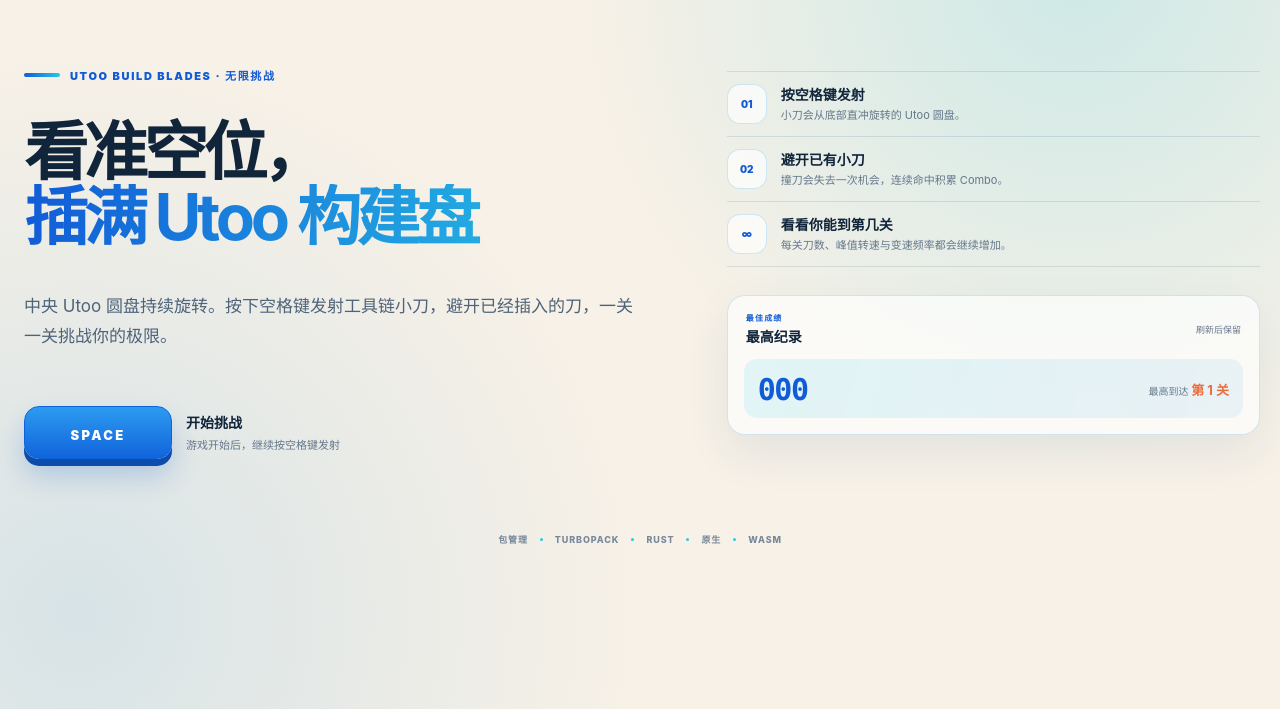
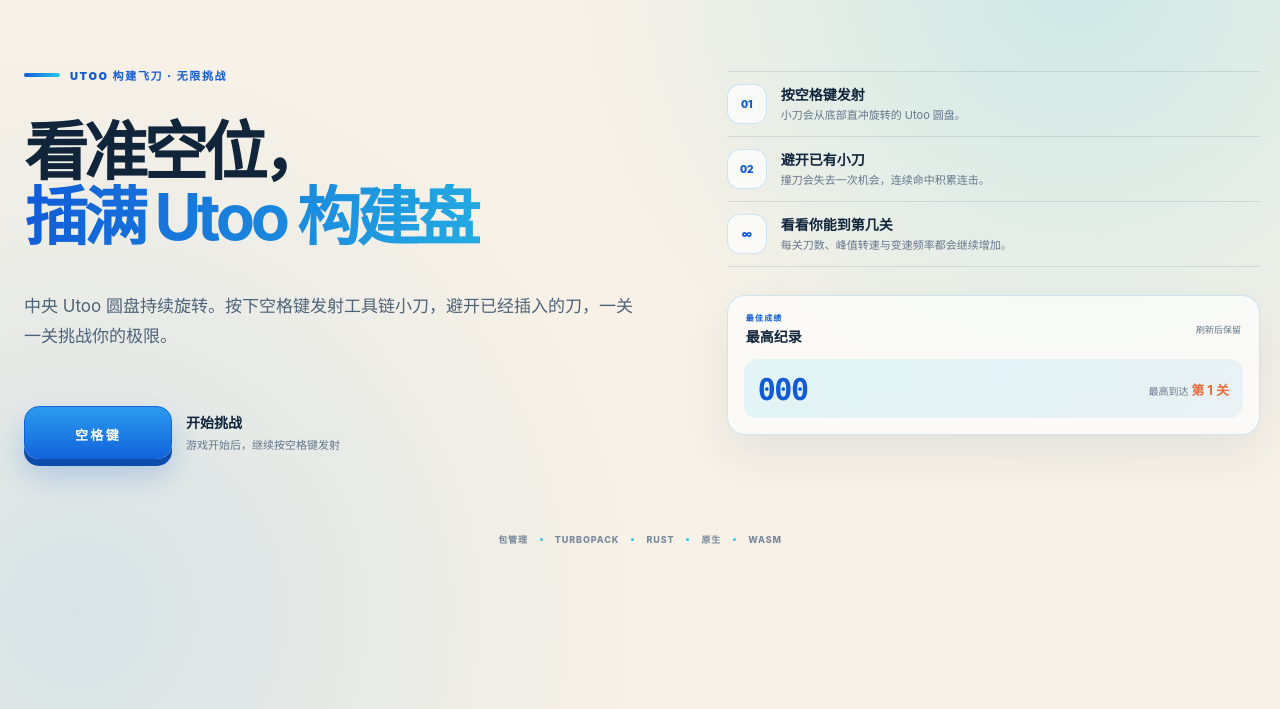
Before and after one commit to fireairforce/utoo-inclusions-game, a website: page index.html in a window 1280 px wide. Shown: the part 91-800 px from the top of the page. Drawn offline with Linux system fonts and the light colour scheme.

Commit message:
fix: localize remaining game copy

```diff
--- a/app.js
+++ b/app.js
@@ -82,7 +82,7 @@
 
     <main class="game-layout">
       <section class="intro" aria-labelledby="page-title">
-        <p class="eyebrow">UTOO BUILD BLADES · 无限挑战</p>
+        <p class="eyebrow">UTOO 构建飞刀 · 无限挑战</p>
         <h1 id="page-title">看准空位，<span>插满 Utoo 构建盘</span></h1>
         <p class="lead">中央 Utoo 圆盘持续旋转。按下空格键发射工具链小刀，避开已经插入的刀，一关一关挑战你的极限。</p>
 
@@ -93,7 +93,7 @@
           </div>
           <div class="step">
             <b>02</b>
-            <div><strong>避开已有小刀</strong><span>撞刀会失去一次机会，连续命中积累 Combo。</span></div>
+            <div><strong>避开已有小刀</strong><span>撞刀会失去一次机会，连续命中积累连击。</span></div>
           </div>
           <div class="step">
             <b>∞</b>
@@ -103,7 +103,7 @@
 
         <div class="control-card">
           <button class="space-key" type="button" data-control aria-label="开始游戏或发射小刀">
-            <span>SPACE</span>
+            <span>空格键</span>
           </button>
           <div>
             <strong data-control-copy>开始挑战</strong>
@@ -126,12 +126,12 @@
         </section>
       </section>
 
-      <section class="stage-card" aria-label="Utoo Build Blades 游戏">
+      <section class="stage-card" aria-label="Utoo 构建飞刀游戏">
         <div class="stage-head">
           <div class="stage-title">
             <i></i>
             <div>
-              <strong>Utoo Build Blades</strong>
+              <strong>Utoo 构建飞刀</strong>
               <span>一键操作 · 无限关卡</span>
             </div>
           </div>
@@ -159,7 +159,7 @@
               <h2 data-overlay-title>按空格键开始</h2>
               <p data-overlay-copy>把小刀插进旋转圆盘的空位，千万别撞到已有的小刀。</p>
               <button type="button" data-overlay-action>
-                <kbd>SPACE</kbd>
+                <kbd>空格键</kbd>
                 <span data-overlay-action-copy>开始第 1 关</span>
               </button>
               <div class="reward" data-reward hidden></div>
--- a/index.html
+++ b/index.html
@@ -4,7 +4,7 @@
     <meta charset="UTF-8" />
     <meta name="viewport" content="width=device-width, initial-scale=1.0" />
     <meta name="theme-color" content="#f4f7fb" />
-    <title>Utoo Build Blades — Prototype</title>
+    <title>Utoo 构建飞刀 — 无限挑战</title>
     <link rel="stylesheet" href="./styles.css" />
   </head>
   <body data-page="home">
```
Also changed, not shown: game.html (+1 -1 lines).
